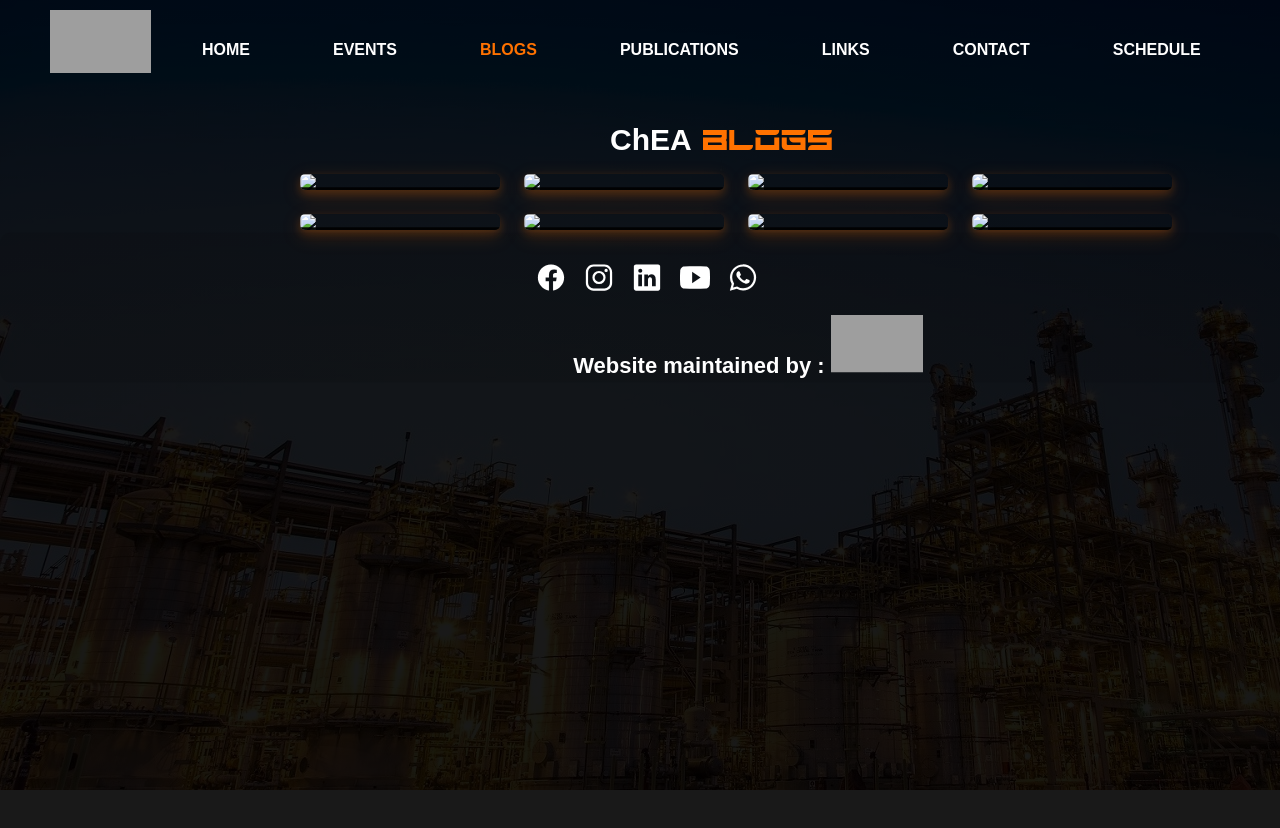
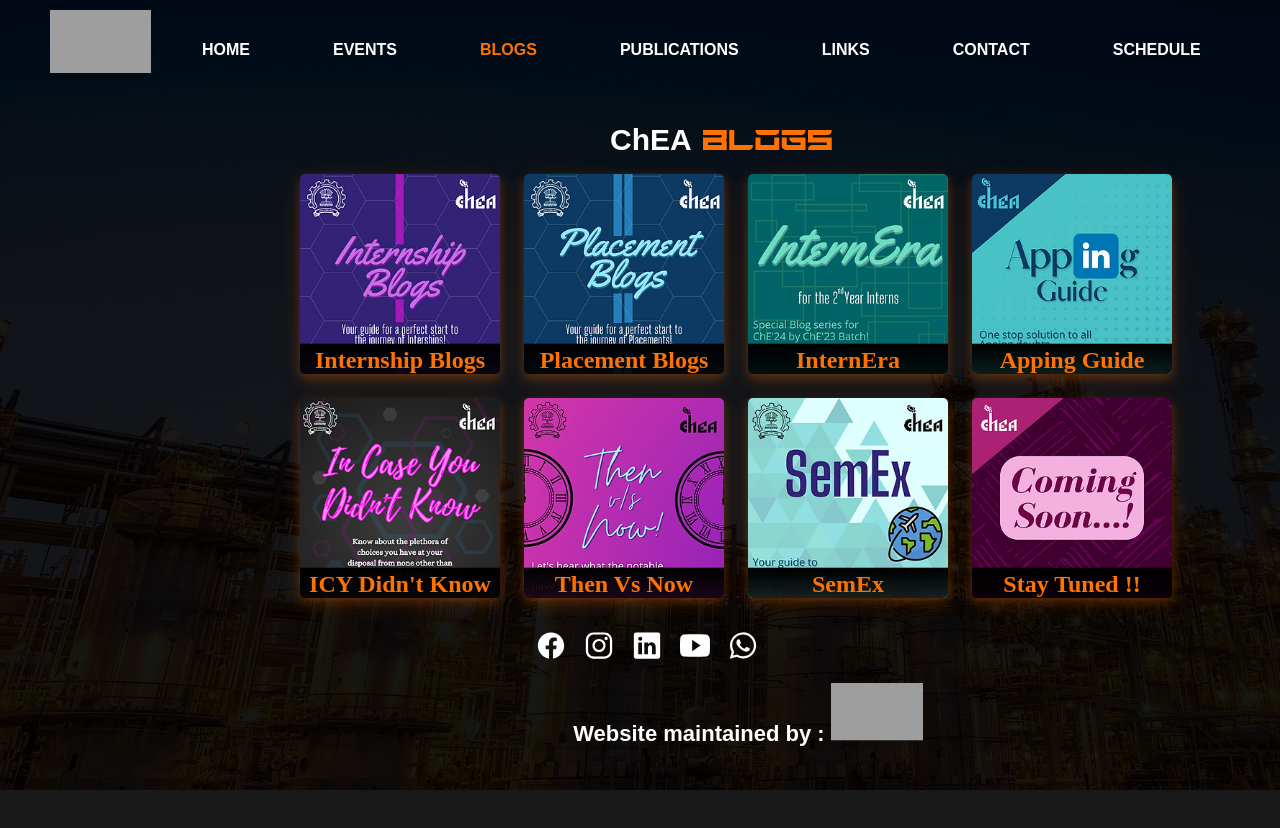
Before and after one commit to amritraj1312/webcheaiitb.github.io, a plain HTML site: page blogs.html in a window 1280 px wide. Drawn offline with nearby package versions, Linux system fonts and the light colour scheme; grey boxes are pictures that could not be loaded.

Commit message:
Update blogs.html

```diff
--- a/blogs.html
+++ b/blogs.html
@@ -36,7 +36,7 @@
                 <h2>ChEA<span> BLOGS</span></h2>
                 <div class="event-container">
                     <div class="events-box">
-                        <img src="images/image13.webp">
+                        <img src="image13.webp">
                         <div class="events-layer">
                             <h4>Internship Blogs</h4>
                             <p>It is rightly said that the 3rd year summer intern proves to be a career-defining one. Preparations for the same begin at the end of the 2nd year itself. We are grateful to our seniors, who have shared their preparation stories and experiences through numerous articles.</p>
@@ -44,7 +44,7 @@
                         </div>
                     </div>
                     <div class="events-box">
-                        <img src="images/image14.webp">
+                        <img src="image14.webp">
                         <div class="events-layer">
                             <h4>Placement Blogs</h4>
                             <p>Every year, the final year students appear for the placements to begin a new phase of their lives after completing their education. Since it is the first time students appear for the placement season, they are bound to get nervous since placement is indeed a career-defining step</p>
@@ -52,7 +52,7 @@
                         </div>
                     </div>
                     <div class="events-box">
-                        <img src="images/image15.webp">
+                        <img src="image15.webp">
                         <div class="events-layer">
                             <h4>InternEra</h4>
                             <p>Internera is a special blog series to introduce second-year undergraduates to the world of internships. The third-year B.Tech students have curated articles sharing their experiences of the 2nd-year winter and summer interns. The prime focus is on the apping process and its challenges</p>
@@ -60,7 +60,7 @@
                         </div>
                     </div>
                     <div class="events-box">
-                        <img src="images/image16.webp">
+                        <img src="image16.webp">
                         <div class="events-layer">
                             <h4>Apping Guide</h4>
                             <p>The Placement Cell brings in a plethora of internships in various sectors. However, at times one's interests and aspirations are not appropriately catered through them.  In that case, one might have to search for an opportunity on one’s own and that is when an apping guide comes handy!</p>
@@ -68,7 +68,7 @@
                         </div>
                     </div>
                     <div class="events-box">
-                        <img src="images/image17.webp">
+                        <img src="image17.webp">
                         <div class="events-layer">
                             <h4>ICY Didn't Know</h4>
                             <p>In Case You Didnt Know is a blog series by ChEA which highlights the various different opportunities for the chemical engineer of today. We had alums from a vast variety of fields and they with their rich and vast experience were quite insightful about these unique career avenues</p>
@@ -76,7 +76,7 @@
                         </div>
                     </div>
                     <div class="events-box">
-                        <img src="images/image18.webp">
+                        <img src="image18.webp">
                         <div class="events-layer">
                             <h4>Then Vs Now</h4>
                             <p>Then Vs Now is an innovative blog series that highlights the stark contrast between 'then' and 'now'. This year we looked deeper into different fields and topics that have changed in the past few years including entrepreneurship, placements, gender diversity in the workplace, academia etc.</p>
@@ -84,7 +84,7 @@
                         </div>
                     </div>
                     <div class="events-box">
-                        <img src="images/image19.webp">
+                        <img src="image19.webp">
                         <div class="events-layer">
                             <h4>SemEx</h4>
                             <p>IIT Bombay offers a unique opportunity to pursue a semester at a foreign university instead of doing so at IITB to get exposure outside India. Going through the program, a student learns from a completely different perspective and is also exposed to the work culture and opportunities abroad.</p>
@@ -92,7 +92,7 @@
                         </div>
                     </div>
                     <div class="events-box">
-                        <img src="images/image20.webp">
+                        <img src="image20.webp">
                         <div class="events-layer">
                             <h4>Stay Tuned !!</h4>
                             <p>Many insightful blog series lined up to bring enriching experiences and opinions your way...<br>  Stay Tuned!</p>
```
